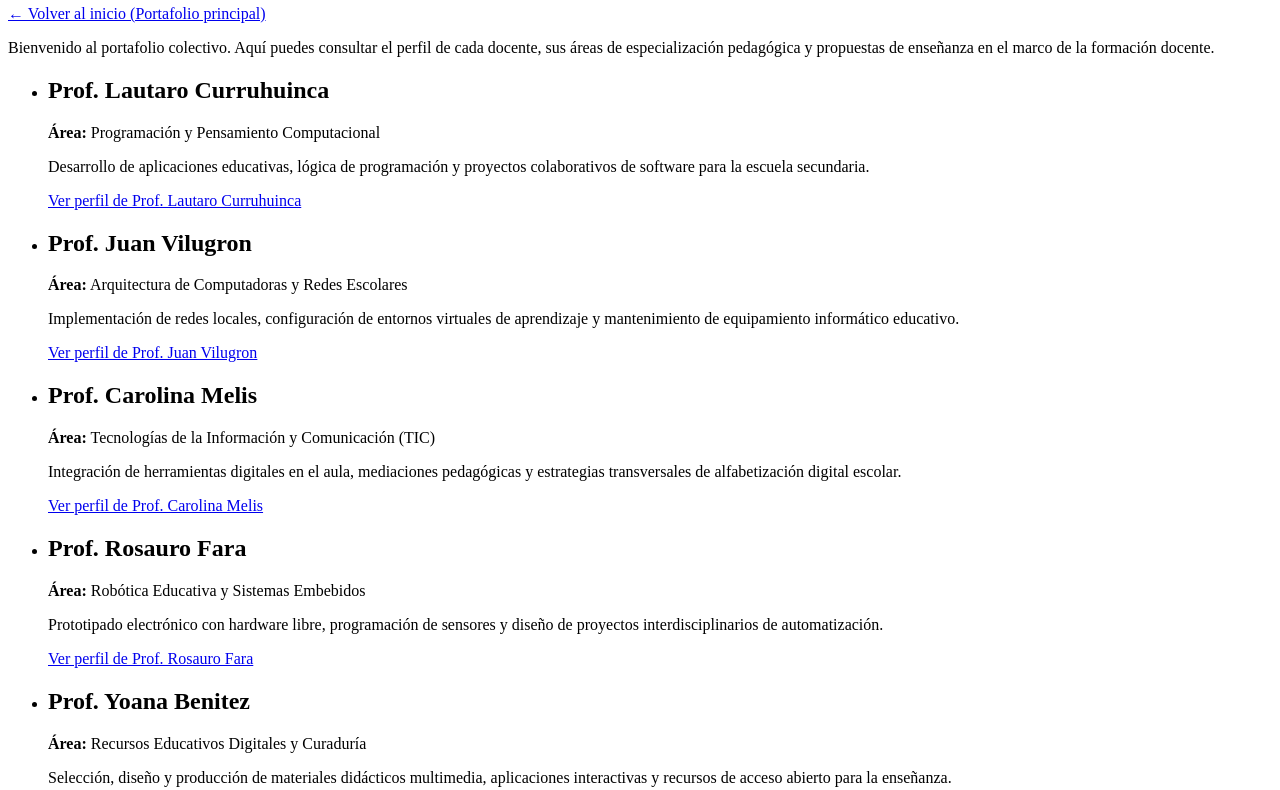
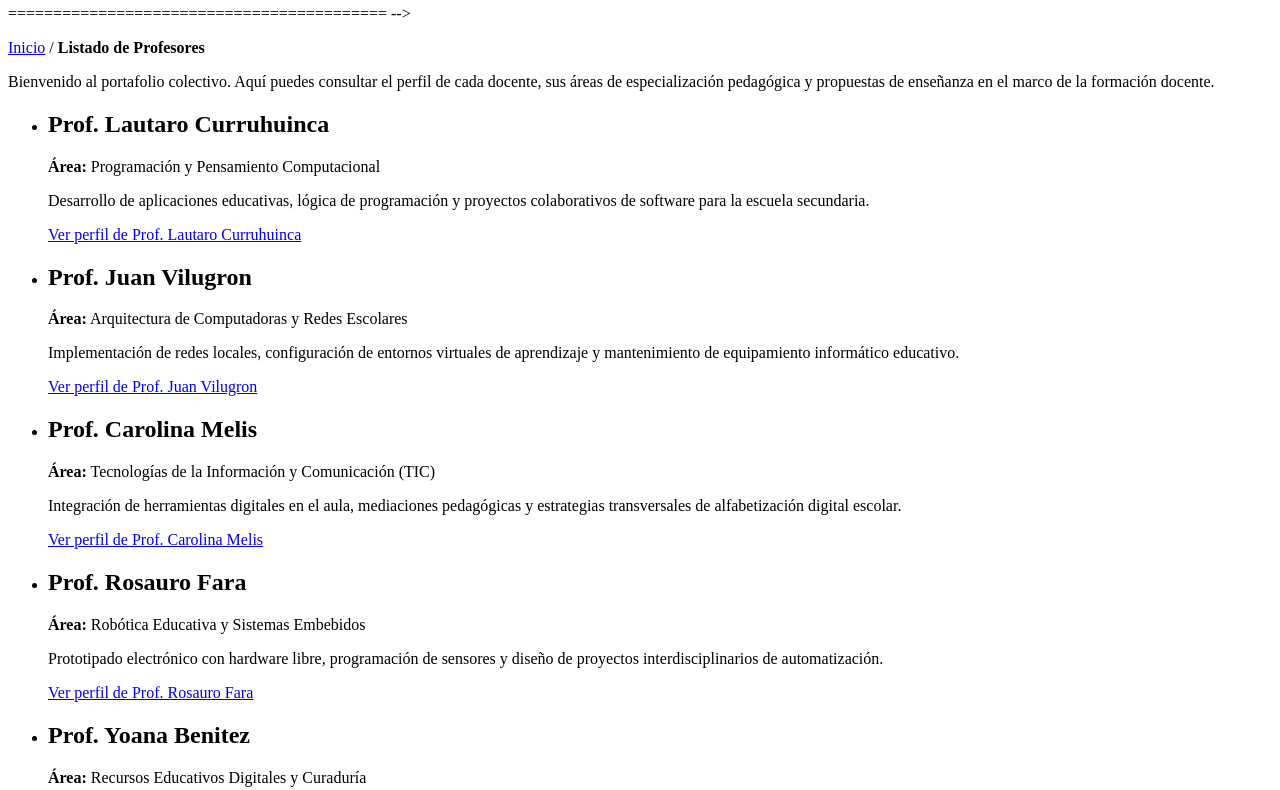
Before and after one commit to gonzamoreno/EDI1, a plain HTML site: page public/profesores.html in a window 1280 px wide. Shown: the part 62-852 px from the top of the page. Drawn offline with Linux system fonts and the light colour scheme.

Commit message:
Se agrego las migas de pan para navegar las paginas y volver a la anterior.

```diff
--- a/public/profesores.html
+++ b/public/profesores.html
@@ -16,9 +16,13 @@
         <h1 id="titulo-principal">Índice de profesores</h1>
 
         <!-- Enlace de retorno al portafolio principal -->
-        <nav aria-label="Navegación de retorno">
-          <p><a href="../index.html">← Volver al inicio (Portafolio principal)</a></p>
-        </nav>
+             ========================================== -->
+      <nav aria-label="Migas de pan">
+        <p>
+          <a href="../index.html">Inicio</a> /
+          <strong aria-current="page">Listado de Profesores</strong>
+        </p>
+      </nav>
 
         <p>
           Bienvenido al portafolio colectivo. Aquí puedes consultar el perfil de cada docente, sus áreas de especialización pedagógica y propuestas de enseñanza en el marco de la formación docente.
```
Also changed, not shown: public/profesor.html (+6 -2 lines).
